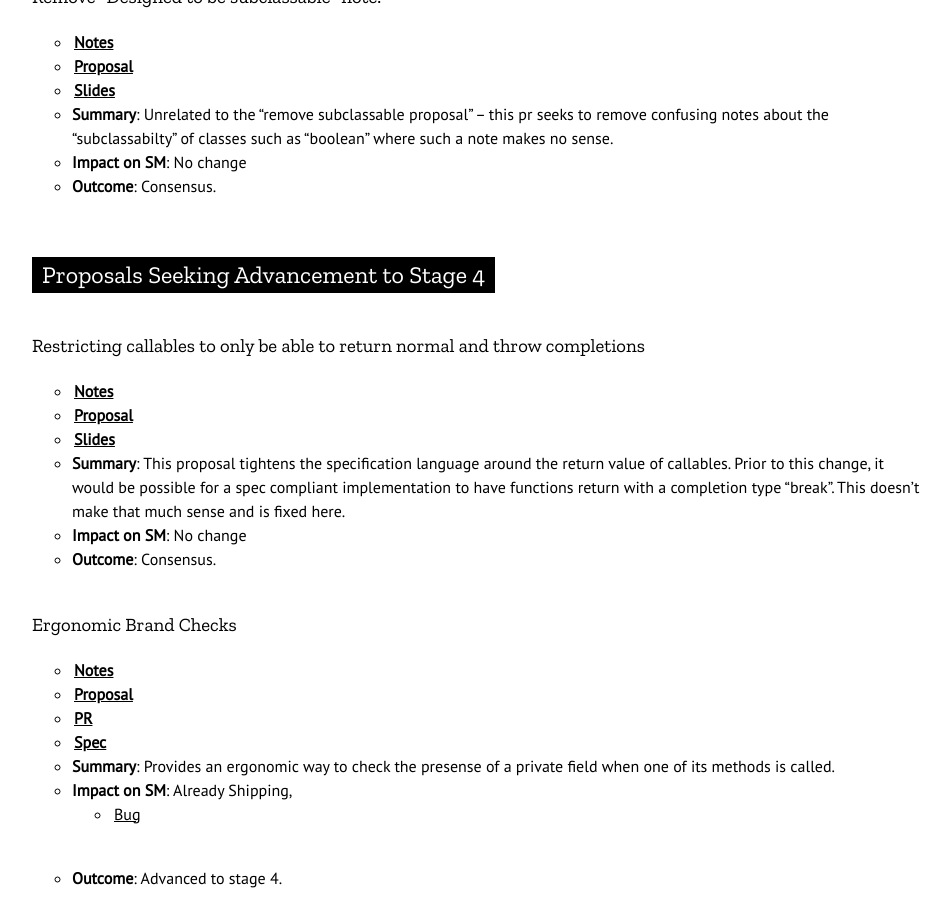
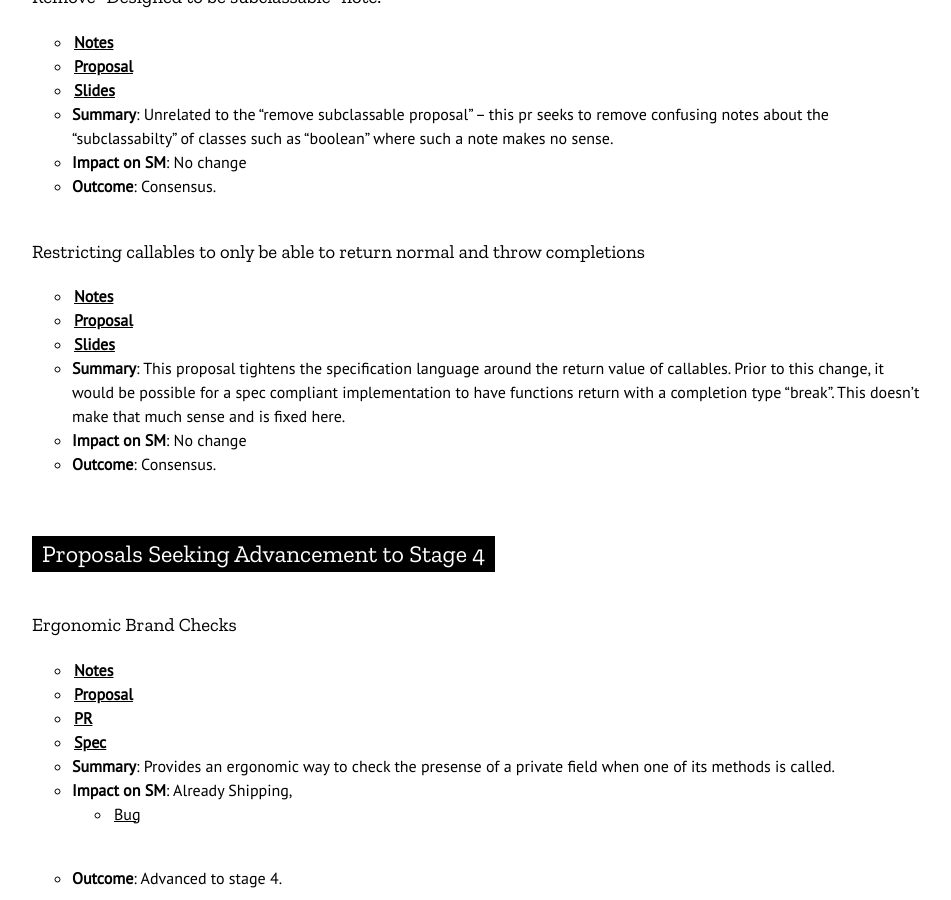
Before and after one commit to mozilla-spidermonkey/spidermonkey.dev, a Jekyll site: the page built from _posts/2021-08-09-tc39.md, in a window 1280 px wide and 900 px high, scrolled down 850 px. Shown: the whole window, without its empty margins (13-964 px from the left). Built offline with Jekyll 4.4.1, drawn with Linux system fonts in a browser that asks for light colours; nearby versions of some CDN libraries; some of the changed lines change nothing that is shown.

Commit message:
move restricting callables to the right section

```diff
--- a/_posts/2021-08-09-tc39.md
+++ b/_posts/2021-08-09-tc39.md
@@ -35,8 +35,6 @@ than needing to first reverse the collection to do this search.
 * **Impact on SM**: No change
 * **Outcome**: Consensus.
 
-## Proposals Seeking Advancement to Stage 4
-
 ### Restricting callables to only be able to return normal and throw completions
 * [**Notes**](https://github.com/tc39/notes/blob/master/meetings/2021-07/july-14.md#restricting-callables-to-only-be-able-to-return-normal-and-throw-completions)
 * [**Proposal**](https://github.com/tc39/ecma262/pull/2448)
@@ -48,6 +46,8 @@ than needing to first reverse the collection to do this search.
 * **Impact on SM**: No change
 * **Outcome**: Consensus.
 
+
+## Proposals Seeking Advancement to Stage 4
 
 ### Ergonomic Brand Checks
 * [**Notes**](https://github.com/tc39/notes/blob/master/meetings/2021-07/july-14.md#ergonomic-brand-checks-for-stage-4)
```
